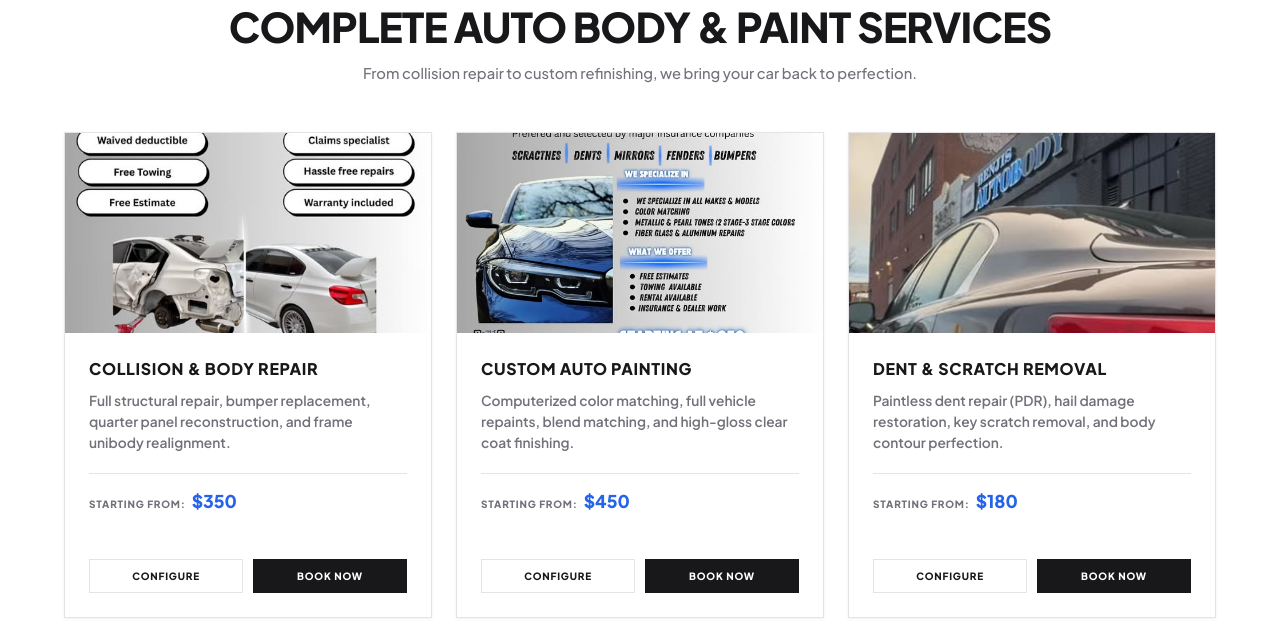
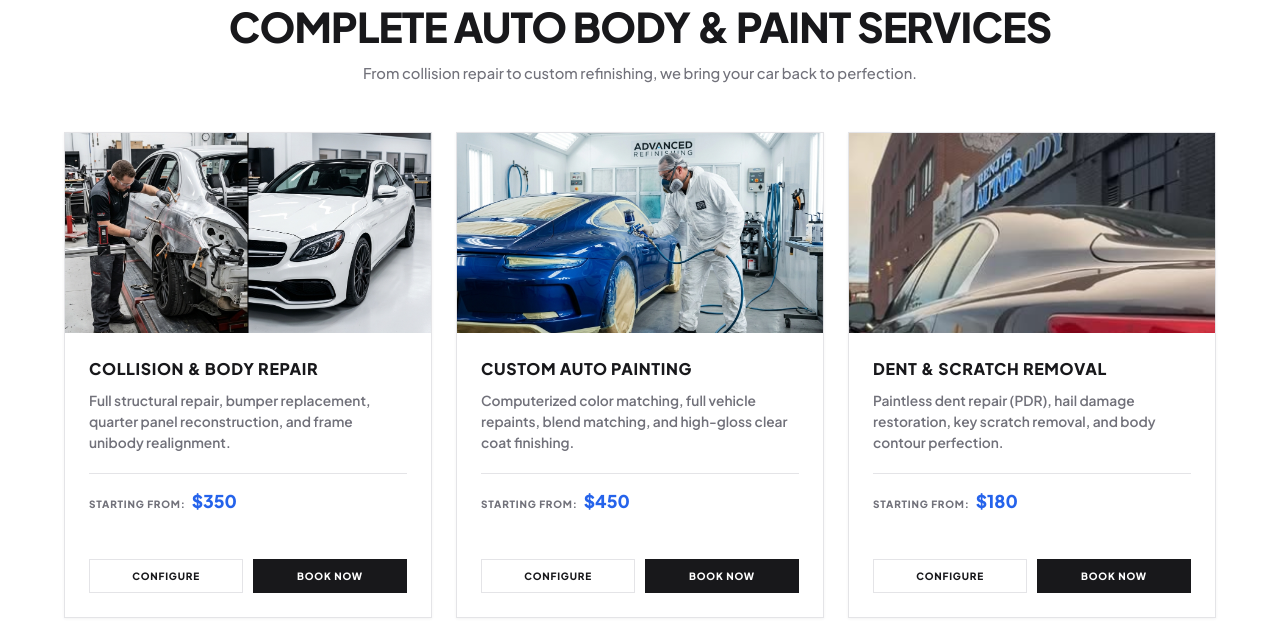
Before and after one commit to jayesh6060/-Benjis-Autobody, a website built with Vite: page index.html in a window 1280 px wide. Shown: the part 1567-2188 px from the top of the page. Built offline with nearby package versions, Linux system fonts and the light colour scheme; files whose address does not match are found by name.

Commit message:
Update ONLY Collision Repair and Custom Painting service card images to photorealistic studio photos

```diff
--- a/index.html
+++ b/index.html
@@ -171,7 +171,7 @@
         <!-- Service Card 1 -->
         <div class="service-card" data-service="Collision & Body Repair">
           <div class="service-icon">
-            <img src="./images/instagram/ig_image_4.jpg" alt="Collision & Body Repair" style="width: 100%; height: 100%; object-fit: cover;" />
+            <img src="./images/service_collision_repair.jpg" alt="Collision & Body Repair" style="width: 100%; height: 100%; object-fit: cover;" />
           </div>
           <div class="service-card-body">
             <h3 class="service-card-title">Collision & Body Repair</h3>
@@ -190,7 +190,7 @@
         <!-- Service Card 2 -->
         <div class="service-card" data-service="Custom Auto Painting">
           <div class="service-icon">
-            <img src="./images/instagram/ig_image_3.jpg" alt="Custom Auto Painting" style="width: 100%; height: 100%; object-fit: cover;" />
+            <img src="./images/service_custom_painting.jpg" alt="Custom Auto Painting" style="width: 100%; height: 100%; object-fit: cover;" />
           </div>
           <div class="service-card-body">
             <h3 class="service-card-title">Custom Auto Painting</h3>
```
